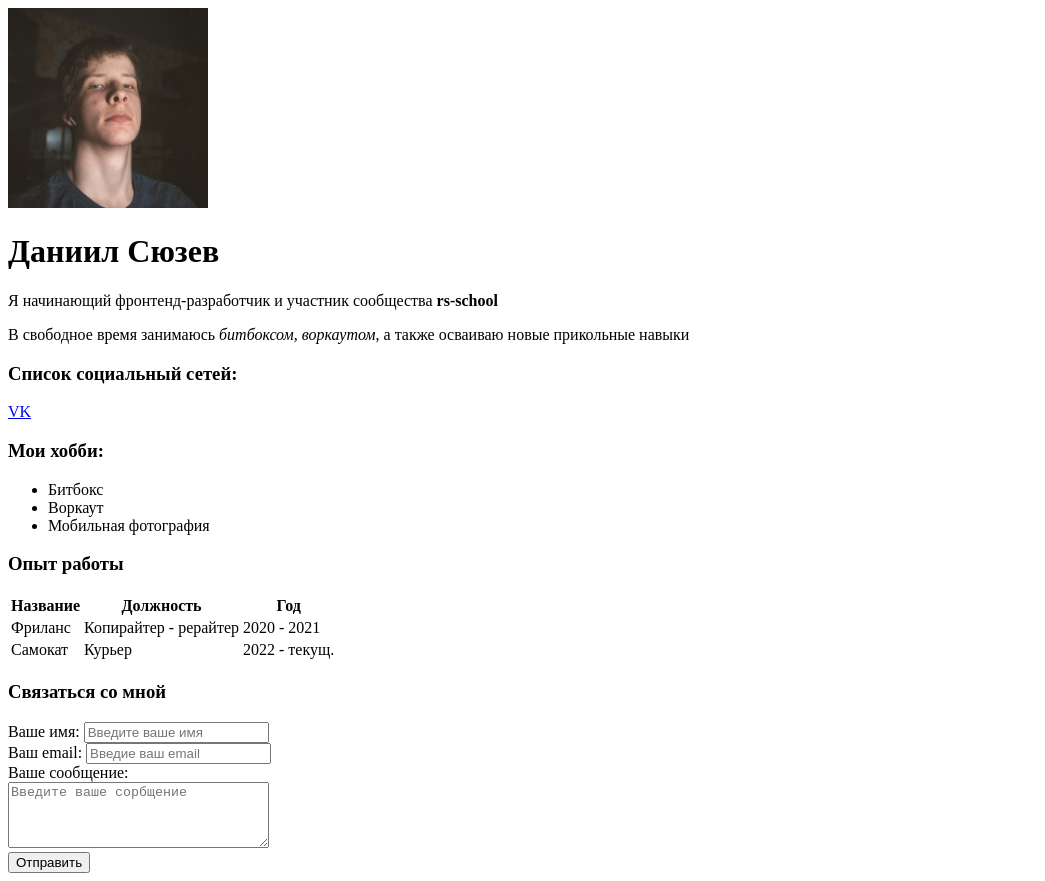
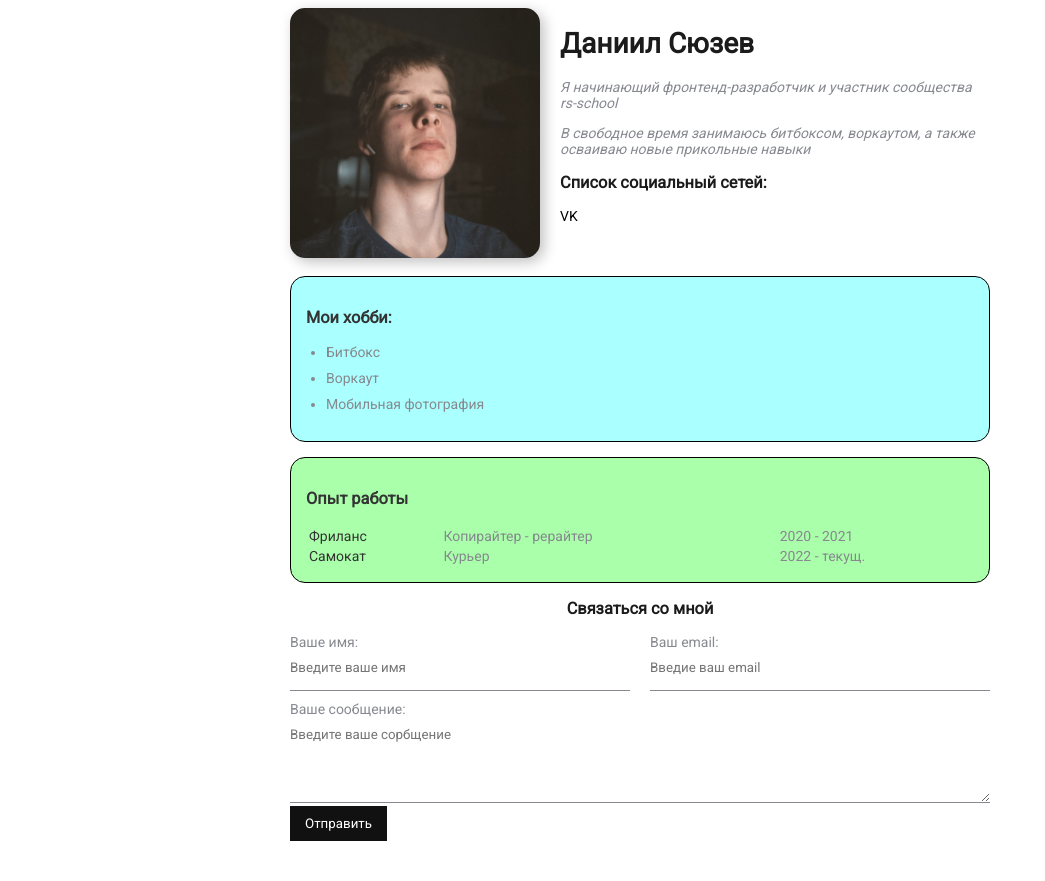
Before and after one commit to bP0HH9/daniil-cv, a plain HTML site: page index.html in a window 1280 px wide. Shown: the whole page, without its empty margins (0-1045 px from the left). After the commit the page ends 849 px from the top, so only its background shows below. Drawn offline with Linux system fonts and the light colour scheme.

Commit message:
add code

```diff
--- a/index.html
+++ b/index.html
@@ -7,32 +7,40 @@
     <meta http-equiv="X-UA-Compatible" content="ie=edge">
   <meta name="keywords" content="Daniil Syuzev, Даниил Сюзев, bp0hh9">
   <meta name="description" content="Меня зовут Даниил и я начинающий фронтенд разработчик">
+    <link rel="stylesheet" href="styles.css">
     <title>Daniil Syuzev</title>
 </head>
 <body>
-<img src="PXL_20230331_181432029.PORTRAIT.jpg" alt="Здесь моя фотография" width="200">
+<div class="container">
+<div class="info">
+    <div class="info_img">
+    <img src="PXL_20230331_181432029.PORTRAIT.jpg" alt="Здесь моя фотография" >
+    </div>
+    <div class="info_text">
         <h1>Даниил Сюзев</h1>
-<p>Я начинающий фронтенд-разработчик и участник сообщества <strong>rs-school</strong></p>
-<p>В свободное время занимаюсь <em>битбоксом, воркаутом</em>, а также осваиваю новые прикольные навыки</p>
+        <p >Я начинающий фронтенд-разработчик и участник сообщества rs-school</p>
+        <p >В свободное время занимаюсь битбоксом, воркаутом, а также осваиваю новые прикольные навыки</p>
         <h3>Список социальный сетей:</h3>
-<p>
         <a href="https://vk.com/bp0hh9" target="_blank">VK</a>
-</p>
+    </div>
+</div>
+<div class="card bg-red">
     <h3>Мои хобби:</h3>
-<ul>
+    <ul class="list">
         <li>Битбокс</li>
         <li>Воркаут</li>
         <li>Мобильная фотография</li>
-</ul>
+    </ul></div>
+<div class="card bg-green">
 <h3>Опыт работы</h3>
-<table>
-    <thead>
-    <tr>
-        <th>Название</th>
-        <th>Должность</th>
-        <th>Год</th>
-    </tr>
-    </thead>
+<table class="table">
+<!--    <thead>-->
+<!--    <tr>-->
+<!--        <th>Название</th>-->
+<!--        <th>Должность</th>-->
+<!--        <th>Год</th>-->
+<!--    </tr>-->
+<!--    </thead>-->
     <tbody>
     <tr>
         <td>Фриланс</td>
@@ -46,23 +54,28 @@
     </tr>
     </tbody>
 </table>
+</div>
+
+<form action="" class="form">
     <h3>Связаться со мной</h3>
-<div>
+    <div class="form_row">
+        <div class="form_group">
             <label for="name">Ваше имя:</label>
             <input type="text" id="name" placeholder="Введите ваше имя">
         </div>
-<div>
+        <div class="form_group">
             <label for="email">Ваш email:</label>
             <input type="email" id="email" placeholder="Введие ваш email">
         </div>
-<div>
+    </div>
+    <div class="form_group">
         <label for="message">Ваше сообщение:</label>
-    <br>
         <textarea name="" id="message" cols="30" rows="4" placeholder="Введите ваше сорбщение"></textarea>
     </div>
-<div>
-    <input type="submit" value="Отправить">
+    <div >
+        <input class="btn" type="submit" value="Отправить">
     </div>
-
+</form>
+</div>
 </body>
 </html>
--- /dev/null
+++ b/styles.css
@@ -0,0 +1,118 @@
+@import url('https://fonts.googleapis.com/css2?family=Roboto&display=swap');
+/**{*/
+/*    margin: 0;*/
+/*    padding: 0;*/
+/*}*/
+body{
+    background-color:  #fff;
+    color: #1b1b1b;
+    font-size: 14px;
+    font-family: 'Roboto', sans-serif;
+    font-weight: normal;
+}
+
+.info_text p{
+    font-family: 'Roboto', sans-serif;
+    font-style: italic;
+    color: #86898f;
+    margin-bottom: 0;
+}
+.info{
+    display: flex;
+    margin-bottom: 15px;
+}
+.info_img{
+    margin-right: 20px;
+}
+.card{
+    border: 1px solid #000;
+    border-radius: 15px;
+    color: #333;
+    padding: 15px;
+    margin-bottom: 15px;
+}
+.bg-red{
+    background-color: #aaffff;
+}
+.bg-green{
+    background-color: #aaffaa;
+}
+.container{
+    max-width: 700px;
+    margin: 0 auto;
+}
+.info_img img{
+    border-radius: 15px;
+    width: 250px;
+    box-shadow: 4px 4px 14px rgba(0, 0, 0, 0.25);
+}
+a{
+    color: #000;
+    text-decoration: none;
+}
+a:hover{
+    text-decoration: underline;
+}
+a:active{
+    color: #05f;
+}
+a:visited{
+    color: #555;
+}
+.btn{
+    font-family: inherit;
+    padding: 10px 15px;
+    background-color: #111;
+    color: #fff;
+    cursor: pointer;
+    border: none;
+}
+.list{
+    padding: 0 20px;
+    color: #86898f;
+}
+.list li:not(:last-child){
+    margin-bottom: 10px;
+}
+.btn:hover{
+    opacity: .8;
+}
+
+.table{
+    width: 100%;
+    text-align: left;
+}
+.table td:not(:first-child){
+    color: #86898f;
+}
+.form h3{
+    text-align: center;
+}
+.form_group label{
+    display: block;
+    font-size: 14px;
+    color: #86898f;
+}
+.form_row{
+    margin-bottom: 10px;
+    display: flex;
+}
+.form_row .form_group{
+    display: inline-block;
+    margin-right: 20px;
+    width: 50%;
+}
+.form_row .form_group:last-child{
+    margin-right: 0;
+}
+.form_group input, .form_group textarea{
+    width: 100%;
+    border: none;
+    box-sizing: border-box;
+    background: transparent;
+    border-bottom: 1px solid #86898f;
+    color: #000;
+    outline: none;
+    padding: 10px 0 15px;
+    font-family: inherit;
+}
```
Lines whose indentation alone changed are shown as unchanged.
